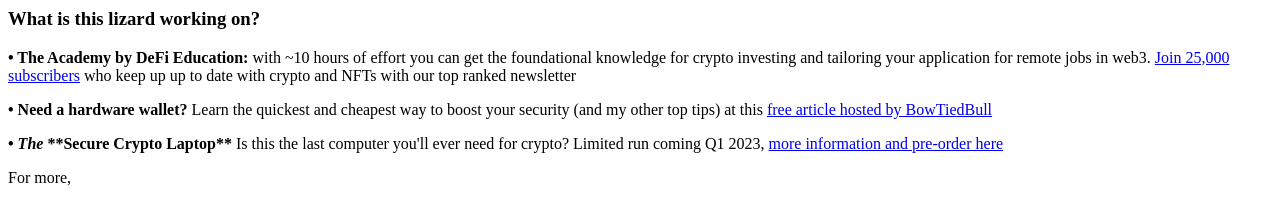
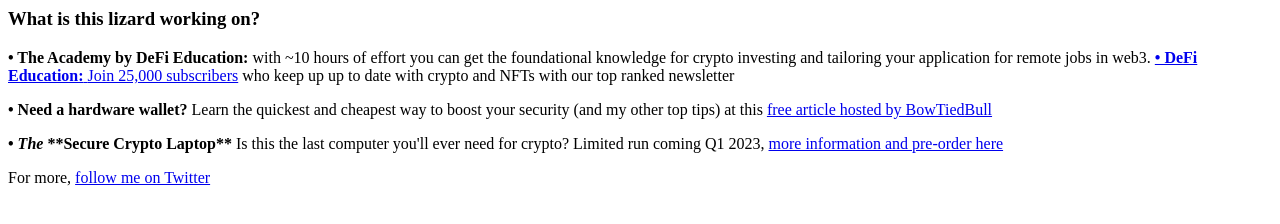
Before and after one commit to bowtiediguana/bowtiediguana.github.io, a plain HTML site: page index.html in a window 1280 px wide. Drawn offline with Linux system fonts and the light colour scheme.

Commit message:
Update index.html

```diff
--- a/index.html
+++ b/index.html
@@ -6,6 +6,6 @@
       <p><strong>• DeFi Education:</strong> <a href="https://defieducation.substack.com">Join 25,000 subscribers</a> who keep up up to date with crypto and NFTs with our top ranked newsletter</p>
       <p><strong>• Need a hardware wallet?</strong> Learn the quickest and cheapest way to boost your security (and my other top tips) at this <a href="https://bowtiedbull.substack.com/p/the-quickest-and-cheapest-way-to">free article hosted by BowTiedBull</a></p>
       <p><strong>• <em>The</em> **Secure Crypto Laptop**</strong> Is this the last computer you'll ever need for crypto? Limited run coming Q1 2023, <a href="https://defieducation.substack.com/p/the-last-laptop-youll-ever-need-for">more information and pre-order here</a></p>
-      <p>For more, <a href="https://twitter.com/bowtiediguana>follow me on Twitter</a></p>
+      <p>For more, <a href="https://twitter.com/bowtiediguana">follow me on Twitter</a></p>
       </body>
       </html>
```
